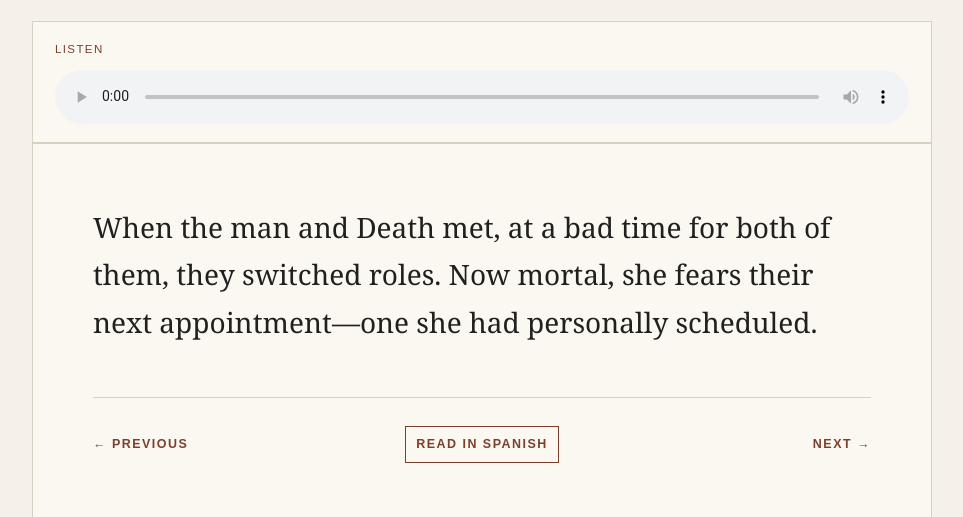
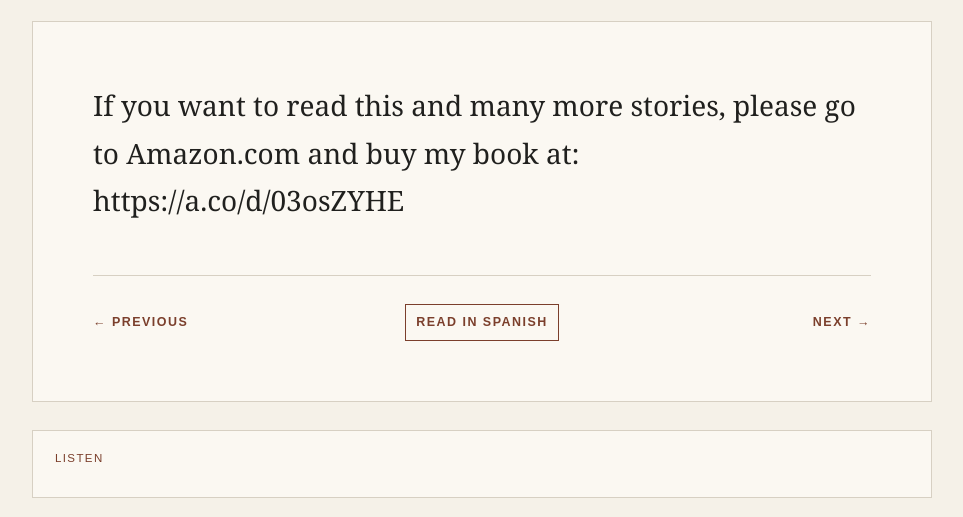
Before and after one commit to Kidpambele/germanarias.github.io, a website: page self-scheduling.html in a window 1280 px wide. Shown: the part 291-808 px from the top of the page, without its empty margins (158-1121 px from the left). Drawn offline with Linux system fonts and the light colour scheme; no server answers.

Commit message:
Replace full story with Mind Lightning purchase link

```diff
--- a/self-scheduling.html
+++ b/self-scheduling.html
@@ -10,7 +10,7 @@
   </head>
   <body>
     <header><div class="container"><nav><a class="brand" href="index.html">GERMÁN A. ARIAS</a><a class="back" href="index.html#microfiction">← Back to Microfiction</a></nav></div></header>
-    <main><div class="container"><div class="label">Microfiction</div><h1>Self-Scheduling</h1><article class="story"><p>When the man and Death met, at a bad time for both of them, they switched roles. Now mortal, she fears their next appointment—one she had personally scheduled.</p></article><div class="audio-wrap"><div class="audio-label">Listen</div><audio controls preload="metadata"><source src="assets/self.mp3" type="audio/mpeg" />Your browser does not support audio playback.</audio></div><img class="story-art" src="assets/picschedule.png" alt="Illustration for Self-Scheduling"><div class="author">Germán A. Arias</div></div></main>
+    <main><div class="container"><div class="label">Microfiction</div><h1>Self-Scheduling</h1><article class="story"><p>If you want to read this and many more stories, please go to Amazon.com and buy my book at: <a href="https://a.co/d/03osZYHE" target="_blank" rel="noopener">https://a.co/d/03osZYHE</a></p></article><div class="audio-wrap"><div class="audio-label">Listen</div></div><img class="story-art" src="assets/picschedule.png" alt="Illustration for Self-Scheduling"><div class="author">Germán A. Arias</div></div></main>
     <footer><div class="container">© 2026 Germán A. Arias</div></footer>
     <script defer src="assets/story-engagement.js"></script>
   </body>
```
